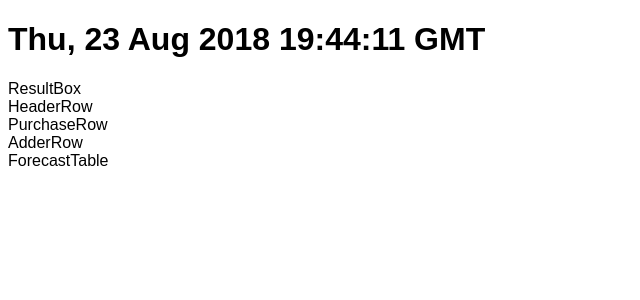
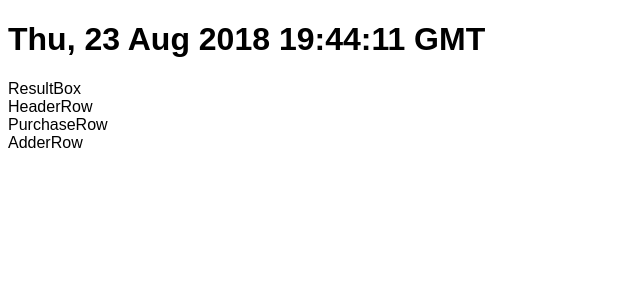
Before and after one commit to chunwing-lam/dividend-tracker-vue, a Vue app: page / in a window 1280 px wide. Shown: the top 300 px of the page, without its empty margins (0-640 px from the left). Built offline with nearby package versions, Linux system fonts and the light colour scheme.

Commit message:
test v-if for toggling forecast table

```diff
--- a/src/components/Portfolio.vue
+++ b/src/components/Portfolio.vue
@@ -6,7 +6,7 @@
       <div>PurchaseRow</div>
       <div>AdderRow</div>
     </div>
-    <div>ForecastTable</div>
+    <div v-if="forecastTableIsOpen">ForecastTable</div>
   </div>
 </template>
 
@@ -15,7 +15,12 @@ export default {
   name: 'Portfolio',
   data () {
     return {
-
+      forecastTableIsOpen: false,
+      forecast: [],
+      stocks: {},
+      purchases: {
+        purchaseOrder: []
+      }
     }
   }
 }
```
